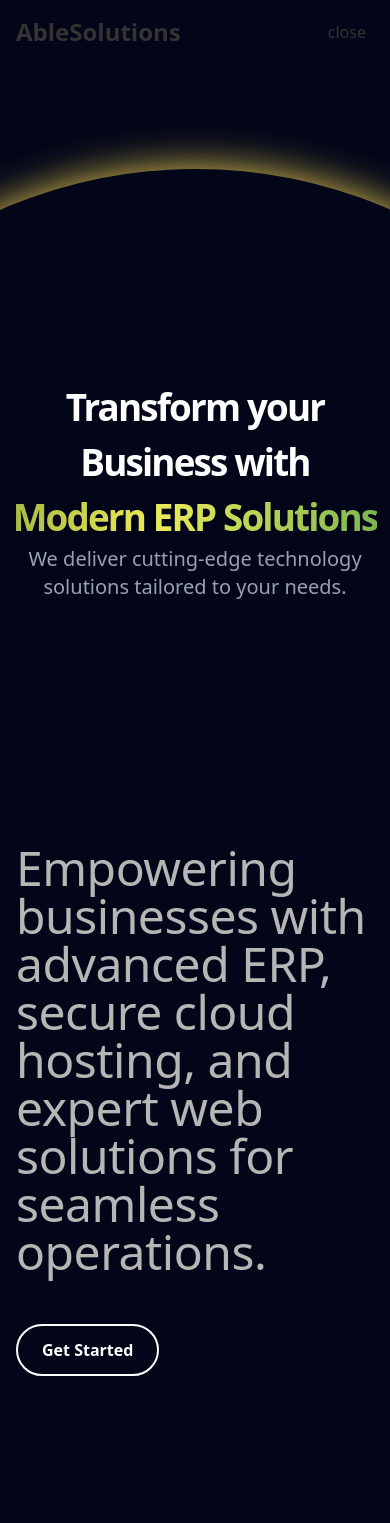
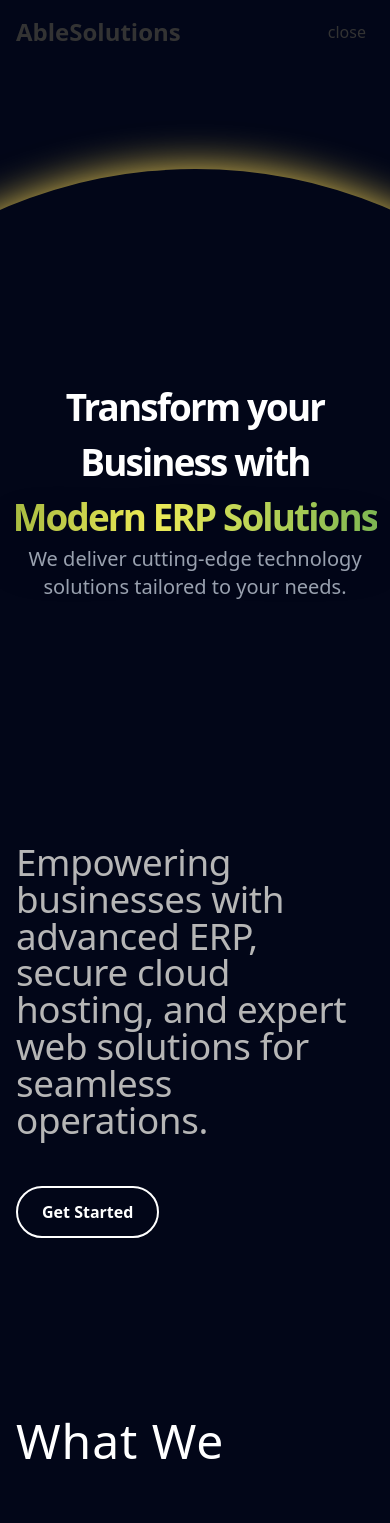
Before and after one commit to imhafsamaryam/gsap-tutorial, a React (Vite) app: page / in a window 390 px wide. Shown: the top 1523 px of the page. Built offline with nearby package versions, Linux system fonts and the light colour scheme.

Commit message:
responsive text

```diff
--- a/src/pages/home_page.jsx
+++ b/src/pages/home_page.jsx
@@ -116,7 +116,7 @@ const HomePage = () => {
       </div>
       <div ref={headlineRef} className="container max-w-7xl mx-auto   ">
         <div className="px-4 md:px-0 flex flex-col md:flex-row items-start md:items-center justify-between   ">
-          <div className="pb-12 md:pb-0 briefText w-[90vw] md:w-[40vw] tracking-wider leading-12 text-white text-5xl font-medium">
+          <div className="pb-12 md:pb-0 briefText w-[90vw] md:w-[40vw] tracking-wider leading-12 text-white text-[2.3rem] md:text-[4rem]  lg:text-[4.5rem] font-medium">
             {" "}
             {/* Transform your business with our advanced ERP solutions, reliable
           cloud hosting, and top-tier hardware. Plus, our expert website
@@ -129,7 +129,7 @@ const HomePage = () => {
           </button>{" "}
         </div>{" "}
         <div className="  pt-[20vh] px-4 container md:max-w-7xl mx-auto    ">
-          <div className="  text-white tracking-wide leading-12  text-5xl font-medium ">
+          <div className="  text-white tracking-wide leading-12  text-[2.3rem] md:text-[4rem]  lg:text-[4.5rem] font-medium ">
             <div class="line">
               <span>What We Do</span>
             </div>
```
